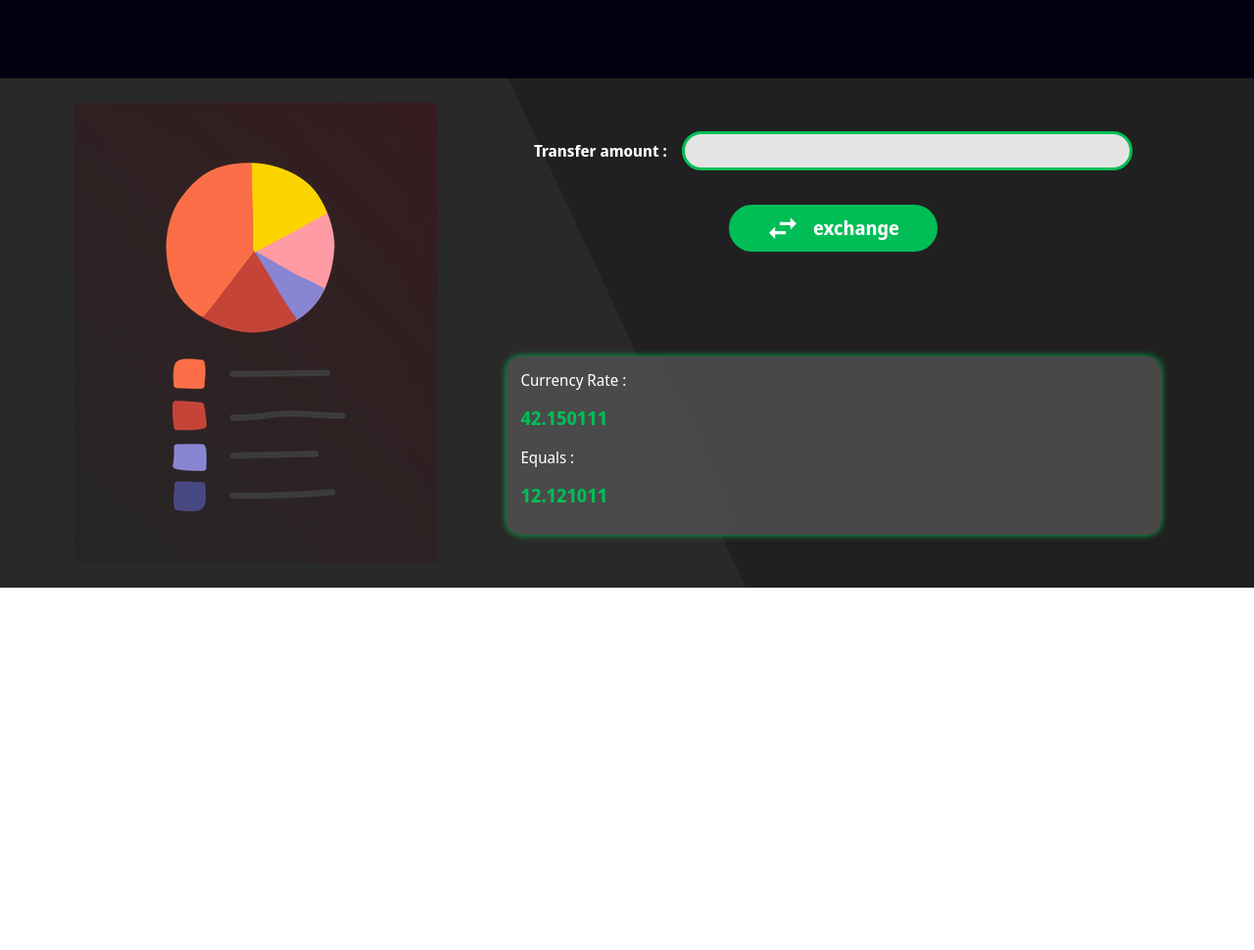
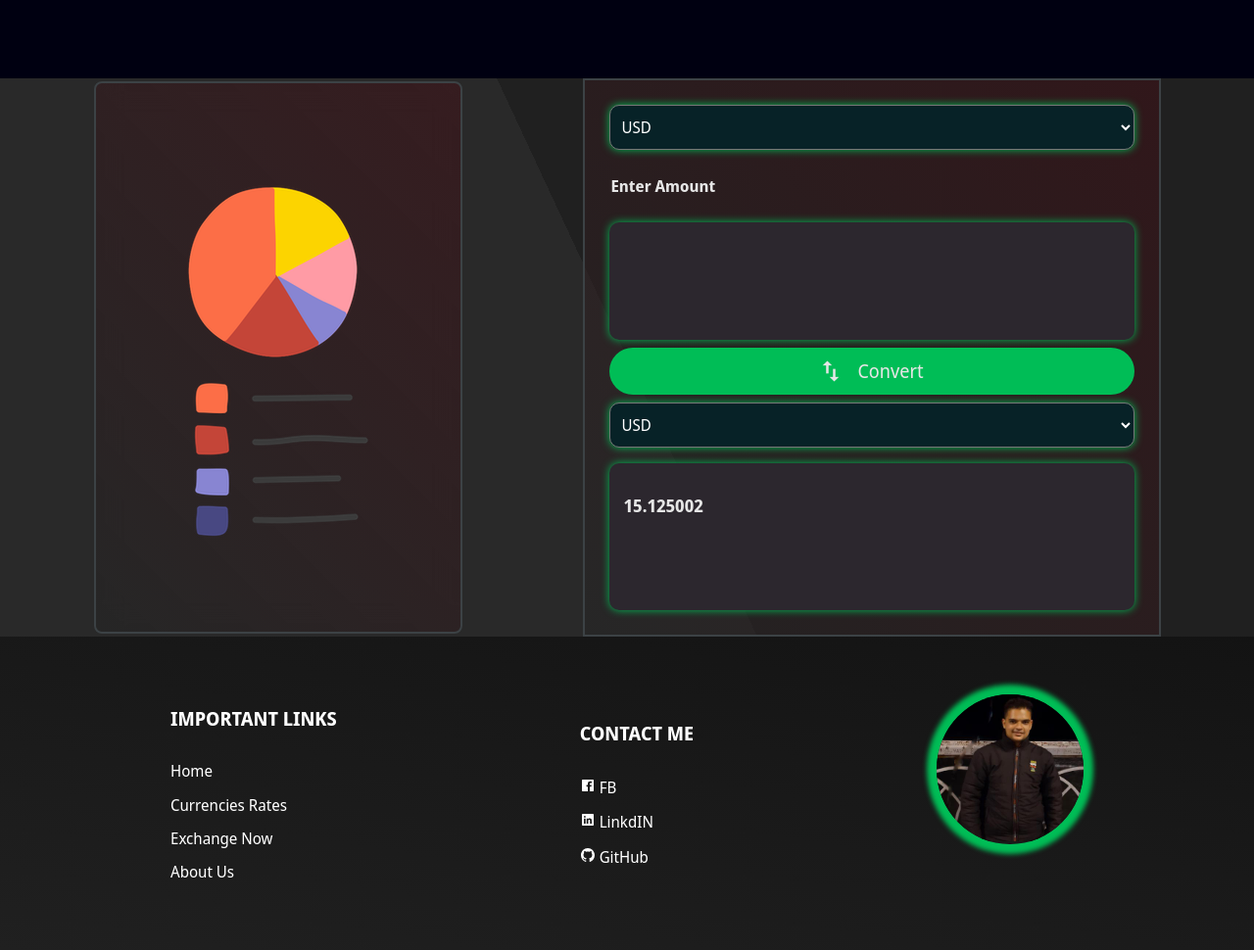
Before and after one commit to AhmedShehata98/currency_exchange, a plain HTML site: page index.html in a window 1280 px wide. Shown: the part 1520-2490 px from the top of the page at 98% size. Before the commit the page ends 2120 px from the top, so only its background shows below. Drawn offline with nearby package versions, Linux system fonts and the light colour scheme; no server answers.

Commit message:
stage 3 from 5

```diff
--- a/index.html
+++ b/index.html
@@ -27,7 +27,7 @@
                 <li><a href="#home">Home</a></li>
                 <li><a href="#currencyRate">Currencies Rates</a></li>
                 <li><a href="#exchange_now">exchange now</a></li>
-                <li><a href="#">About us</a></li>
+                <li><a href="#aboutUS">About us</a></li>
             </nav>
         </div>
     </header>
@@ -47,7 +47,7 @@
                 <p>Hello . I use in this application an API called "currencylayer",
                     and I aspire in this application to make the user experience in converting the price of his
                     currency to the price of any other currency easy and simple, yet beautiful in sight</p>
-                <button class="exchange-now-section">
+                <button class="exchange-now-section flex-row-axsis">
                     <ion-icon class="btnLogo" name="cash"></ion-icon>
                     exchange now
                 </button>
@@ -91,25 +91,67 @@
                     <img src="assists/img/exchange-currency.png" alt="">
                 </div>
             </div>
-            <div class="calcu-currency">
-                <div class="currency-input flex-row-axsis">
-                    <label for="currencyInput">Transfer amount :  </label>
-                    <input type="number" id="currencyInput">
-                    <br>
-                    <button class="flex-row-axsis">
-                        <ion-icon class="exchangeLogo" name="swap"></ion-icon>
-                        exchange
-                    </button>
+            <div class="calculator-panel">
+                <div class="from-currency flex-column-axsis">
+                    <select id="currencyListFrom">
+                        <option value="USD">USD</option>
+                        <option value="EGP">EGP</option>
+                        <option value="AED">AED</option>
+                    </select>
+                    <label for="amountInput">Enter Amount</label>
+                    <input type="number" id="amountInput">
+
                 </div>
-                <div class="displayResult flex-column-axsis">
-                    <label class="CurrencyRate">Currency Rate :</label>
-                    <h3 class="CurrencyRateText">42.150111</h3>
-                    <label class="innerCurrency">Equals :</label>
-                    <h3 class="ExchangedCurrency">12.121011</h3>
+                <button class="convertBTN flex-row-axsis">
+                    <ion-icon name="swap"></ion-icon>
+                    Convert
+                </button>
+                <div class="to-currency flex-column-axsis">
+                    <select  id="currencyListTo">
+                        <option value="USD">USD</option>
+                        <option value="EGP">EGP</option>
+                        <option value="AED">AED</option>
+                    </select>
+                    <span class="showResult">
+                        <h3 class="covertedValue">15.125002</h3>
+                    </span>
                 </div>
             </div>
         </section>
     </main>
+    <footer class="aboutUS flex-row-axsis" id="aboutUS">
+        <section class="container flex-row-axsis">
+            <div class="importLinks">
+                <h4 >important Links</h4>
+                <ul class="footLinks">
+                    <li><a href="#home">Home</a></li>
+                    <li><a href="#currencyRate">Currencies Rates</a></li>
+                    <li><a href="#exchange_now">exchange now</a></li>
+                    <li><a href="#aboutUS">About us</a></li>
+                </ul>
+            </div>
+            <div class="contactMe">
+                <h4>Contact Me</h4>
+                <ul class="contactMeLinks">
+                    <li><a href="https://www.facebook.com/MidoEsquire">
+                        <ion-icon name="logo-facebook"></ion-icon>
+                        FB
+                    </a></li>
+                    <li><a href="https://www.linkedin.com/in/ahmed-shehata-b63001225/">
+                        <ion-icon name="logo-linkedin"></ion-icon>
+                        LinkdIN
+                    </a></li>
+                    <li><a href="https://github.com/AhmedShehata98">
+                        <ion-icon name="logo-github"></ion-icon>
+                        GitHub
+                    </a></li>
+                </ul>
+            </div>
+            <div class="myphoto">
+                <img src="assists/img/MyPhoto.jpg" alt="MyPhoto">
+            </div>
+        </section>
+    </footer>
     <script src="script.js"></script>
 </body>
 </html>
--- a/style.css
+++ b/style.css
@@ -76,6 +76,22 @@ header {
     z-index: 100;
     top: 0;
     height: 65px;
+}
+header.active{
+    margin: 0 10px;
+    background: #fff;
+    box-shadow: 0 0 15px 0 var(--main-bg-clr);
+    border-radius: var(--static-border-radius);
+    top: 1% !important;
+    transition: 0.5s ease-out;
+}
+header.active .logo >h1{
+    color: var(--alt-tx-clr);
+    transition: 0.5s ease-out;
+}
+header.active nav.links > li > a{
+    color: var(--alt-tx-clr) !important;
+    transition: 0.5s ease-out;
 }
 header .container{
     position: relative;
@@ -296,15 +312,23 @@ main.home .container .description > p{
     }
 }
 main.home .container .description .exchange-now-section{
-    padding: 15px 25px;
+    gap: 15px;
+    height: 58px;
+    padding: 10px 20px;
     margin-top: 65px;
-    border: 2px solid var(--main-bg-clr);
+    border: none;
     background: var(--main-bg-clr);
     color: var(--main-tx-clr);
-    font-size: 1.5rem;
+    font-size: 1.3rem;
     text-transform: uppercase;
     border-radius: var(--static-border-radius);
     cursor: pointer;
+    transition:background 0.3s ease-out;
+
+}
+main.home .container .description .exchange-now-section:hover{
+    background: #3C4245;
+    transition: background 0.3s ease-in;
 }
 .btnLogo{
     vertical-align: middle;
@@ -383,86 +407,176 @@ main.home .container .description .exchange-now-section{
 }
 .exchange-currency .container{
     justify-content: space-around;
-    flex-wrap: wrap;
+    min-height: 65vh;
+    gap: 2rem;
+}
+@media (max-width:992px) {
+    .exchange-currency .container{
+        justify-content: space-between;
+        flex-wrap: wrap;
+    }
 }
 .exchange-currency .container .exchange-panel{
-    width: 370px;
-    height: 470px;
+    padding: 80px 75px;
     background: linear-gradient(45deg , #25252598 ,#51050f56);
     backdrop-filter: blur(15px);
+    border: 2px solid #3C4245;
+    border-radius: 8px;
+}
+@media (max-width:992px) {
+    .exchange-currency .container .exchange-panel{
+        padding: 40px 40%;
+        margin-top: 80px;
+    }
+
 }
 .exchange-currency .container .exchange-panel img{
     max-width: 100%;
     object-fit: cover;
 }
-.exchange-currency .container .calcu-currency {
+.container .calculator-panel{
+    width: 50%;
+    padding: 25px;
     display: flex;
+    justify-content: center;
     flex-direction: column;
-    width: 60%;
-    justify-content: space-around;
-    align-items: center;
-    height: 65vh;
+    gap: 0.5rem;
+    background: linear-gradient(45deg , #25252598 ,#51050f56);
+    border: 2px solid #3C4245;
 }
-.exchange-currency .container .calcu-currency .currency-input{
+@media (max-width:992px) {
+    .container .calculator-panel{
+        width: 100%;
+    }
+}
+.calculator-panel .from-currency,
+.calculator-panel .to-currency
+{
+    gap: 1rem;
+}
+.calculator-panel .from-currency >label{
+    color: var(--alt-bg-clr);
+    text-transform: capitalize;
+    align-self: flex-start;
+    padding: 12px 2px;
+    font-weight: bold;
+}
+.calculator-panel .from-currency #amountInput{
+    border-radius: 5px;
+    height: 120px;
     width: 100%;
-    flex-wrap: wrap;
+    padding: 15px;
+    font-weight: bold;
+    font-size: 1.1rem;
+    background-color: #2C272E;
+    color: var(--alt-bg-clr);
+    border: none;
+    box-shadow: 0 0 8px var(--main-bg-clr);
+    border-radius: 10px;
 }
-.exchange-currency .container .calcu-currency .currency-input #currencyInput{
-    padding: 8px 10px;
-    width: 65%;
-    border: 3px solid var(--main-bg-clr);
-    background: #e4e4e4;
-    border-radius: var(--static-border-radius);
+.calculator-panel .from-currency #currencyListFrom,
+.calculator-panel .to-currency #currencyListTo
+{
+
+    width: 100%;
+    padding: 10px 8px;
+    color: var(--main-tx-clr);
+    background-color: #072227;
+    box-shadow: 0 0 8px 0 var(--main-bg-clr);
+    border-radius: 10px;
 }
-.exchange-currency .container .calcu-currency .currency-input #currencyInput:focus{
-    outline: none;
-    background: #fff;
-}
-.exchange-currency .container .calcu-currency .currency-input > label{
-    font-weight: bold;
-    color: var(--main-tx-clr);
-    padding-right: 15px;
-}
-.exchange-currency .container .calcu-currency .currency-input > button {
-    width: 30%;
+
+.calculator-panel .convertBTN{
+    gap: 15px;
+    height: 48px;
     padding: 8px 15px;
     border: none;
-    margin-top: 35px;
-    background: var(--main-bg-clr);
+    background-color: var(--main-bg-clr);
+    color: var(--alt-bg-clr);
+    font-weight: 500;
+    font-size: 1.2rem;
+    cursor: pointer;
     border-radius: var(--static-border-radius);
+    transition: background 0.3s ease-out;
+}
+.calculator-panel .convertBTN:hover{
+    background: #3C4245;
+    transition: background 0.3s ease-in;
+
+}
+.calculator-panel .convertBTN >:first-child{
+    font-size: 1.5rem;
+    transform: rotate(90deg);
+}
+.calculator-panel .to-currency >span.showResult{
+    border-radius: 5px;
+    display: inline-block;
+    height: 150px;
+    width: 100%;
+    padding: 15px;
+    background-color: #2C272E;
+    border: none;
+    box-shadow: 0 0 8px var(--main-bg-clr);
+    border-radius: 10px;
+}
+.calculator-panel .to-currency >span.showResult .covertedValue{
+    font-size: 1.1rem;
+    color: var(--alt-bg-clr);
+    font-weight: bold;
+    align-self: center;
+
+}
+footer.aboutUS{
+    min-height: 40vh;
+}
+footer.aboutUS .container{
+    justify-content: space-around !important;
+}
+@media (max-width:768px) {
+    footer.aboutUS .container{
+        flex-direction: column;
+        gap: 15px;
+        align-items: flex-start;
+    }
+
+}
+footer.aboutUS .container .importLinks ,
+footer.aboutUS .container .contactLinks
+{
+    /* background: #959595; */
+}
+footer.aboutUS .container .importLinks >h4 ,
+footer.aboutUS .container .contactMe>h4
+{
+    color: var(--main-tx-clr);
     font-size: 1.2rem;
-    gap: 15px;
+    font-weight: bold;
+    text-transform: uppercase;
+}
+footer.aboutUS .container .importLinks .footLinks ,
+footer.aboutUS .container .contactMe .contactMeLinks
+{
+    list-style: none;
+    padding: 0;
+}
+footer.aboutUS .container .importLinks .footLinks > li > a,
+footer.aboutUS .container .contactMe .contactMeLinks >li > a
+{
+    display: inline-block;
+    padding: 8px 0;
     color: var(--main-tx-clr);
-    font-weight: bold;
-    outline: none;
-    cursor: pointer;
+    text-decoration: none;
+    font-weight: 400;
+    text-transform: capitalize;
 }
-.exchange-currency .container .calcu-currency .currency-input > button:hover{
-    background: transparent;
-    border: 4px solid var(--main-bg-clr);
+
+footer.aboutUS .container .myphoto{
+    width: 150px;
+    border-radius: 50%;
+    overflow: hidden;
+    margin-bottom: 50px;
+    box-shadow: 0 0 5px 10px var(--main-bg-clr);
 }
-.exchange-currency .container .calcu-currency .currency-input > button .exchangeLogo{
-    font-size: 2rem;
-    color: var(--main-tx-clr);
+footer.aboutUS .container .myphoto img{
+    max-width: 100%;
 }
-.exchange-currency .container .calcu-currency .displayResult{
-    background: #545454c9;
-    width: -webkit-fill-available;
-    height: 35%;
-    border-radius: 15px;
-    margin: 0 20px;
-    padding: 15px;
-    justify-content: flex-start;
-    align-items: flex-start;
-    box-shadow: 0 0 7px 0 #00bd56;
-    backdrop-filter: blur(15px);
-}
-.exchange-currency .container .calcu-currency .displayResult > label{
-    font-weight: 400;
-    color: var(--main-tx-clr);
-}
-.exchange-currency .container .calcu-currency .displayResult > h3{
-    color: var(--main-bg-clr);
-    font-weight: bold;
-    font-size: 1.2rem;
-}
```
Also changed, not shown: assists/img/MyPhoto.jpg (added).
